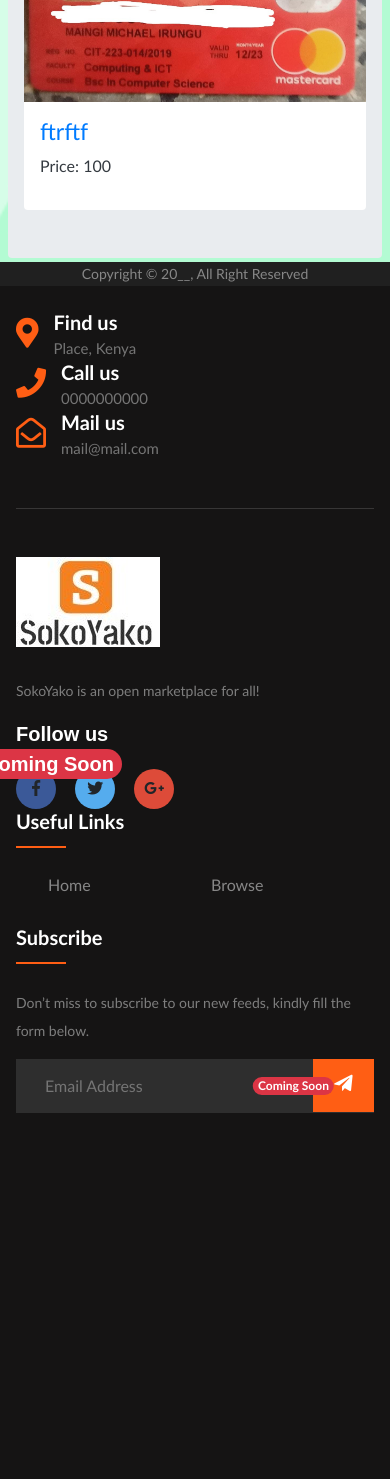
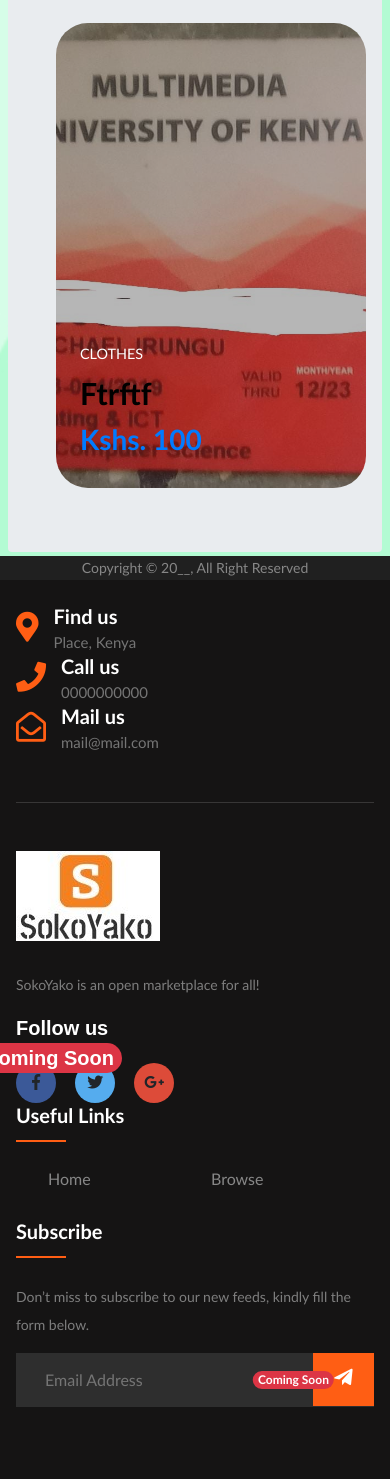
Before and after one commit to Maishmike/Project--SokoYako, a Django app: page /items/8/ in a window 390 px wide. Shown: the part 1237-2716 px from the top of the page. Before the commit the page ends 2350 px from the top, so only its background shows below. Run offline with Django 4.2, Linux system fonts and the light colour scheme; data comes from the database, SQL or seed files in the repository; both versions use the stored data as it was after the commit; some libraries are stand-ins or nearby versions; some web fonts are replaced.

Commit message:
Fixed related items UX

```diff
--- a/item/templates/detail.html
+++ b/item/templates/detail.html
@@ -36,22 +36,19 @@
         </div>
     </div>
     <div class="mt-4 mb-1 mx-2 px-3 py-5 bg-body-secondary rounded">
-        <h2 class="mb-3 fs-3 text-center"> Related Items</h2>
-        <div class="row ">
-            {% for item in related_items %}
-                <div class="col-md-4">
-                    <a href="{% url 'item:detail' item.id %}" class="text-decoration-none">
-                        <div>
-                            <img src="{{ item.image.url }}" alt="" class="rounded-top img-fluid w-100">
-                        </div>
-                        <div class="p-3 bg-white rounded-bottom">
-                            <h2 class="fs-3">{{ item.name }}</h2>
-                            <p class="text-dark">Price: {{ item.price }}</p>
-                        </div>
-                    </a>
+        <h2 class="mb-3 fs-3 text-center text-white fs-4 fw-bolder bg-dark p-1 rounded-3"> Related Items</h2>
+                <div class="simpcard-grid p-3 ms-3">
+                    {% for item in related_items %}
+                        <a class="simpcard rounded-5" href="{% url 'item:detail' item.id %}">
+                            <div class="simpcard__background rounded-5" style="background-image: url('{{ item.image.url }}')"></div>
+                            <div class="card__content">
+                                <p class="card__category text-white text-outline">{{ item.category }}</p>
+                                <h3 class="card__heading text-capitalize text-black fw-bolder">{{ item.name }}</h3>
+                                <h3 class="fw-bolder">Kshs. {{ item.price }}</h3>
+                            </div>
+                        </a>
+                    {% endfor %}
                 </div>
-            {% endfor %}
-        </div>
     </div>
 
 {% endblock %}
```
Also changed, not shown: base/templates/index.html (+18 -19 lines), db.sqlite3.
